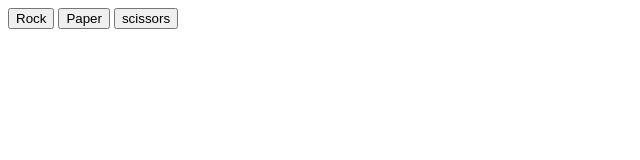
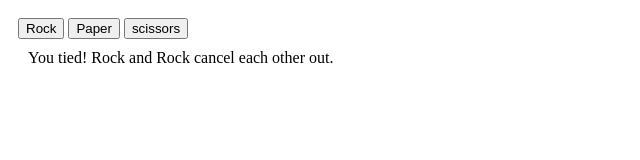
Before and after one commit to Timmymayes/odin-rps, a plain HTML site: page index.html in a window 1280 px wide. Both pictures are taken after a click on the button "Rock". Shown: the whole page, without its empty margins (0-640 px from the left). Drawn offline with Linux system fonts and the light colour scheme.

Commit message:
Resolve issue where result text wasn't removing from resultDiv
The issue was that I was removing the div container but it still had a
text node inside it so I was just adding onto the stack. realized I
could use .childNodes, an array of nodes, to pop the text node off if
resultDiv already existed.

Probably a little sloppy in the grand scheme but its working.

```diff
--- a/index.html
+++ b/index.html
@@ -1,3 +1,4 @@
+
 <!doctype html>
 <html lang="en">
     <head>
@@ -5,12 +6,16 @@
 
         <title>Document</title>
 	<script src="rps.js" defer></script>
+	<link href="style.css" rel="stylesheet"/>
     </head>
     <body>
-	<button id="rock" class="weapon">Rock</button>
-	<button id="paper" class="weapon">Paper</button>
-	<button id="scissors" class="weapon">scissors</button>
-
+	<div class="wrapper">
+	    <div class="input">
+		<button id="rock" class="weapon">Rock</button>
+		<button id="paper" class="weapon">Paper</button>
+		<button id="scissors" class="weapon">scissors</button>
+	    </div>
+	</div>
 
     </body>
 </html>
--- a/rps.js
+++ b/rps.js
@@ -4,19 +4,34 @@ const ROCK = 3;
 const SCISSOORS = 2;
 const PAPER = 1;
 
+const buttons = document.querySelectorAll(".weapon");
+buttons.forEach((btn) => btn.addEventListener("click", getPlayerSelection));
+
+const wrapper = document.querySelector(".wrapper");
+const resultDiv = document.createElement("div");
+resultDiv.classList.add("results");
+
 function getPlayerSelection(e) {
+  // check if the wrapping div has the results of a previous game if so remove it.
+  if (wrapper.contains(resultDiv)) {
+    resultDiv.removeChild(resultDiv.childNodes[0]);
+    //    document.getElementById("test").remove();
+  }
+  // set player & computer weapons
   let playerWeapon = setWeapon(e.target.id);
   let computerWeapon = computerPlay();
-  printResult(
+  // get game result
+  let winner = getResult(
     executeRound(playerWeapon, computerWeapon),
     playerWeapon,
     computerWeapon
   );
-  console.log(executeRound());
+  // write the result to the page
+  const result = document.createTextNode(winner);
+  resultDiv.appendChild(result);
+  resultDiv.setAttribute("id", "test");
+  wrapper.appendChild(resultDiv);
 }
-
-const buttons = document.querySelectorAll(".weapon");
-buttons.forEach((btn) => btn.addEventListener("click", getPlayerSelection));
 
 function computerPlay() {
   let min = Math.ceil(1);
@@ -67,32 +82,31 @@ function getWeapon(selection) {
   }
 }
 
-function printResult(isPlayerWinner, playerWeapon, computerWeapon) {
+function getResult(isPlayerWinner, playerWeapon, computerWeapon) {
+  let resultText = "";
   if (isPlayerWinner) {
-    console.log(
+    resultText =
       "You Won! " +
       getWeapon(playerWeapon) +
       " beats " +
       getWeapon(computerWeapon) +
-        "!"
-    );
+      "!";
   } else if (playerWeapon === computerWeapon) {
-    console.log(
+    resultText =
       "You tied! " +
       getWeapon(playerWeapon) +
       " and " +
       getWeapon(computerWeapon) +
-        " cancel each other out."
-    );
+      " cancel each other out.";
   } else {
-    console.log(
+    resultText =
       "You lost! " +
       getWeapon(computerWeapon) +
       " beats " +
       getWeapon(playerWeapon) +
-        "."
-    );
+      ".";
   }
+  return resultText;
 }
 
 // computerChoice = computerPlay();
--- /dev/null
+++ b/style.css
@@ -0,0 +1,4 @@
+.wrapper, .results {
+
+    padding: 10px;
+}
```
Lines whose indentation alone changed are shown as unchanged.
